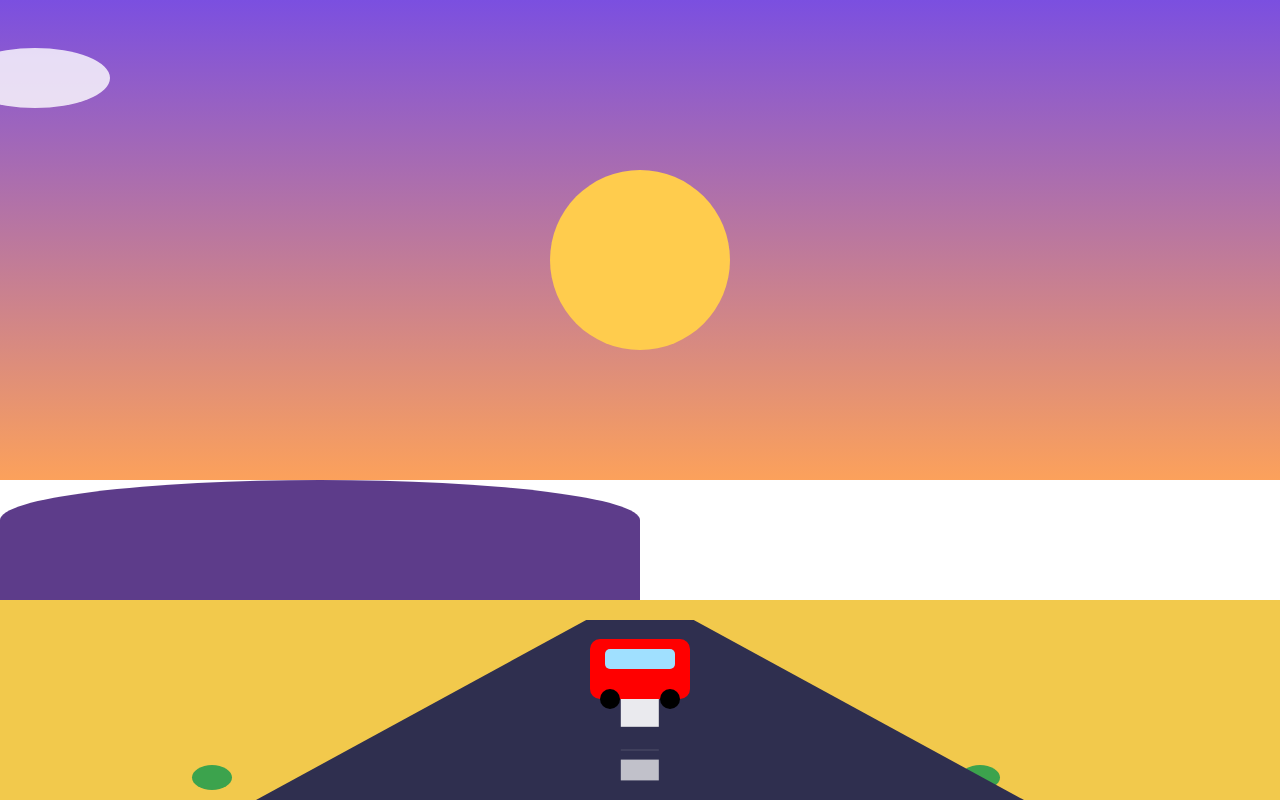
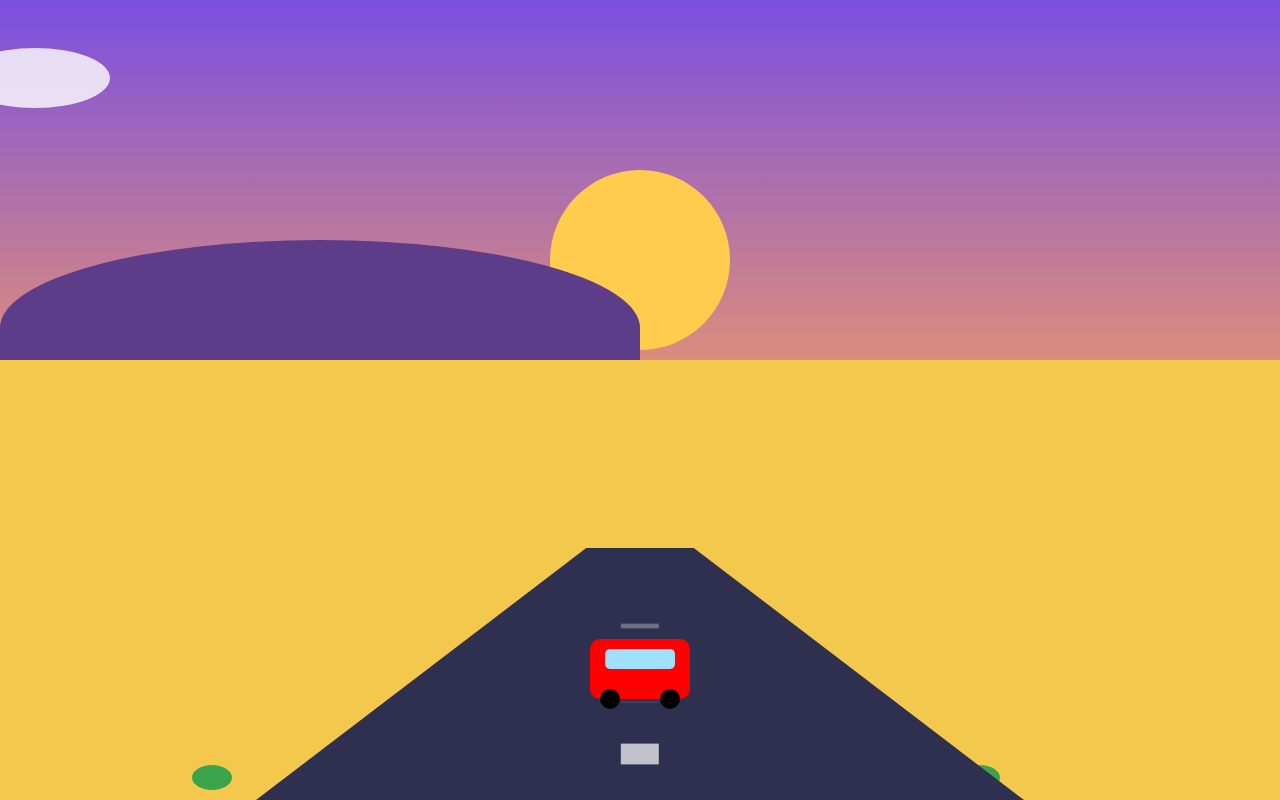
Before and after one commit to elprogramador789/Proyecto-2, a plain HTML site: page index.html in a window 1280 px wide. Drawn offline with Linux system fonts and the light colour scheme.

Commit message:
Update style.css

```diff
--- a/style.css
+++ b/style.css
@@ -61,7 +61,7 @@ body, html {
   position: absolute;
   bottom: 15%; /* sube el horizonte un poco */
   width: 50%;
-  height: 25%;
+  height: 55%;
   background: #5d3c8a;
   border-radius: 50% / 20%;
 }
@@ -71,7 +71,7 @@ body, html {
   position: absolute;
   bottom: 0;
   width: 100%;
-  height: 25%;
+  height: 55%;
   background: #f2c94c;
 }
 
@@ -95,7 +95,7 @@ body, html {
   bottom: 0;
   left: 50%;
   width: 60%;
-  height: 25%; /* antes 70%, ahora más corta */
+  height: 35%; /* antes 70%, ahora más corta */
   transform: translateX(-50%);
   background: #2f2f4f;
   clip-path: polygon(43% 10%, 57% 10%, 100% 100%, 0% 100%);
```
